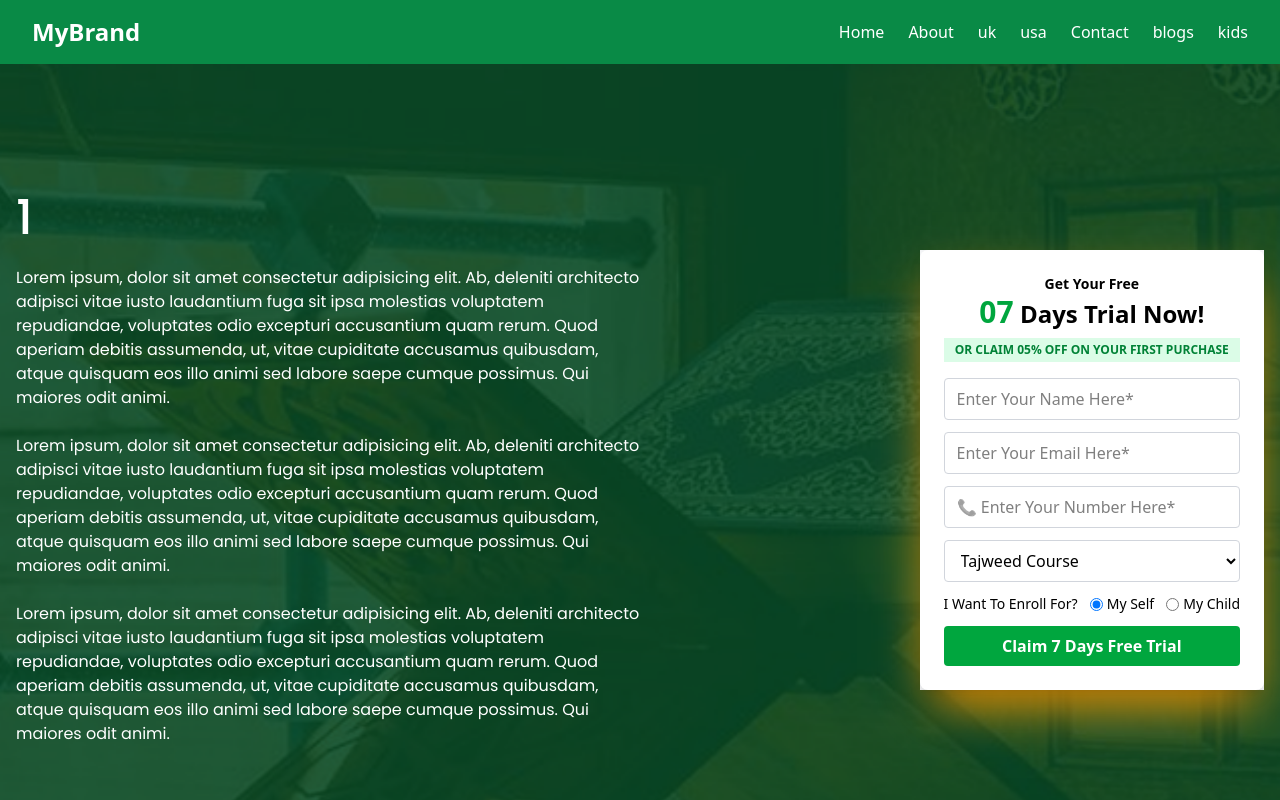
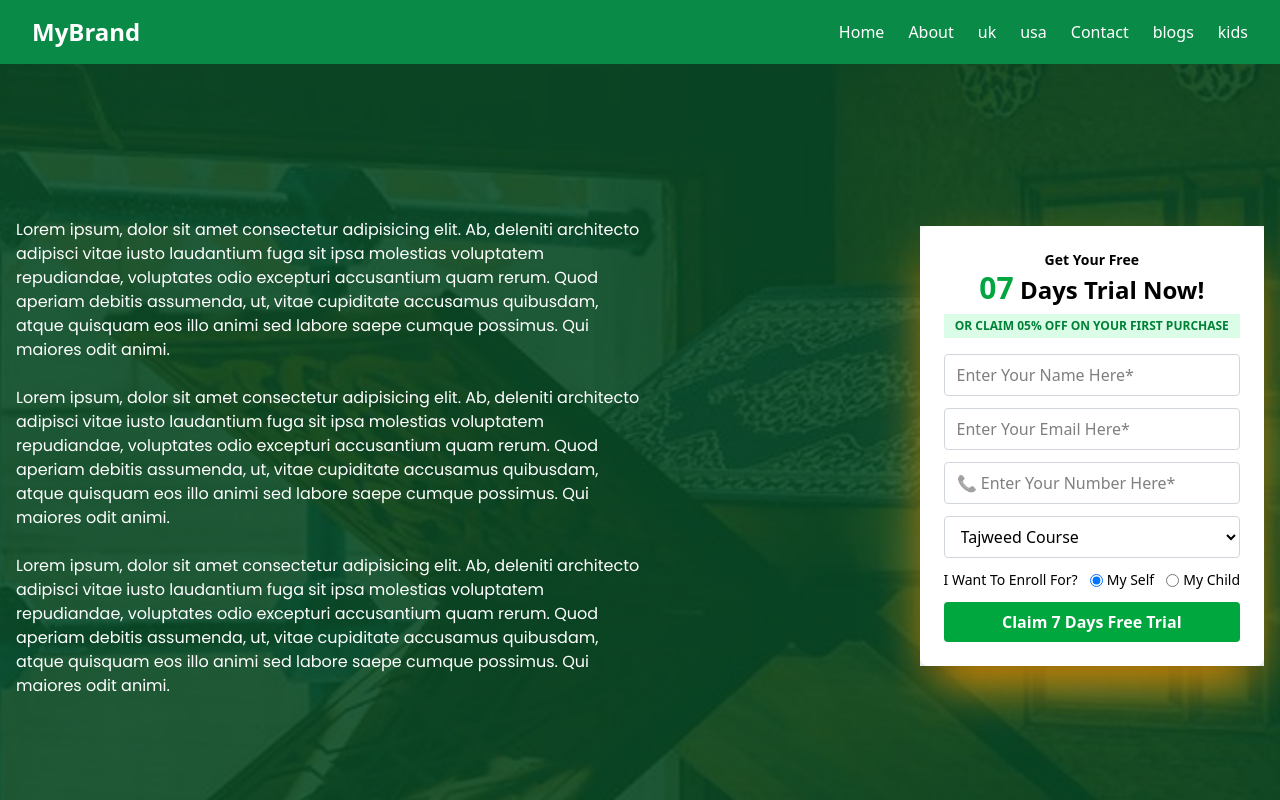
Before and after one commit to MuhammadHanzala31/online_quran_course, a Next.js app: page /course/1 in a window 1280 px wide. Shown: the top 800 px of the page. Built offline with nearby package versions, Linux system fonts and the light colour scheme.

Commit message:
fix bugs

```diff
--- a/src/app/course/[slug]/page.tsx
+++ b/src/app/course/[slug]/page.tsx
@@ -15,11 +15,13 @@ import StepsSection from '@/app/sections/homepage/StepsSection'
 import Teachers from '@/app/sections/homepage/Teachers'
 
 
-interface Params {
-    slug: string
+interface PageProps {
+  params: {
+    slug: string;
+  };
 }
 
-export default function page({ params } : { params: Params }) {
+export default function page( params  : PageProps) {
     return (
         <div>
             <div className=' contact-hero lg:py-[40px] py-10'>
```
